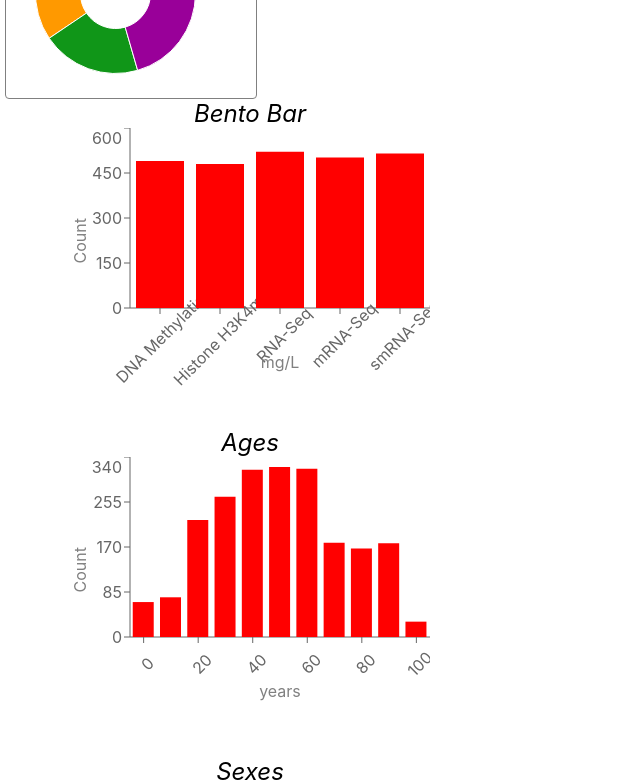
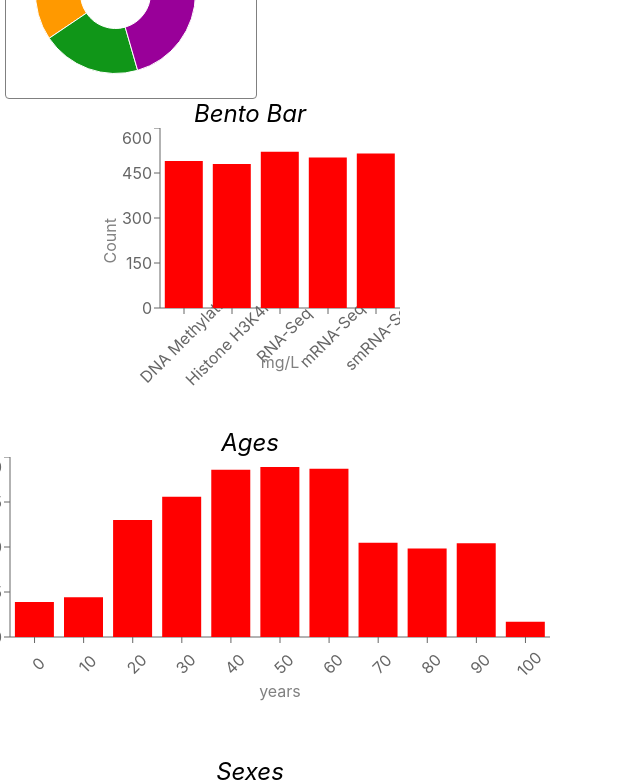
Before and after one commit to gsfk/data-vis-tests, a React (Create React App) app: page / in a window 1280 px wide. Shown: the part 660-1444 px from the top of the page, without its empty margins (0-640 px from the left). Built offline with nearby package versions, Linux system fonts and the light colour scheme.

Commit message:
constant bin width instead of constant chart width

```diff
--- a/src/components/BentoBarChart.js
+++ b/src/components/BentoBarChart.js
@@ -3,6 +3,8 @@ import { BarChart, Bar, XAxis, YAxis, Tooltip, Label } from "recharts";
 
 const ASPECT_RATIO = 1.2;
 const MAX_LABEL_CHARS = 15;
+const BIN_PIXEL_WIDTH = 50;
+const NON_BIN_CONTENT_WIDTH = 50;
 
 const BentoBarChart = ({ title, data, units, height }) => {
   const titleStyle = {
@@ -25,12 +27,15 @@ const BentoBarChart = ({ title, data, units, height }) => {
   };
 
   const totalCount = data.reduce((sum, e) => sum + e.y, 0);
+  const chartWidth = BIN_PIXEL_WIDTH * data.length + NON_BIN_CONTENT_WIDTH;
+  console.log({ chartWidth: chartWidth });
 
   return (
     <div style={wrapperStyle}>
       <div style={titleStyle}>{title}</div>
       <BarChart
-        width={height * ASPECT_RATIO}
+        // width={height * ASPECT_RATIO}
+        width={chartWidth}
         height={height}
         data={data}
         margin={{ bottom: 100 }}
```
